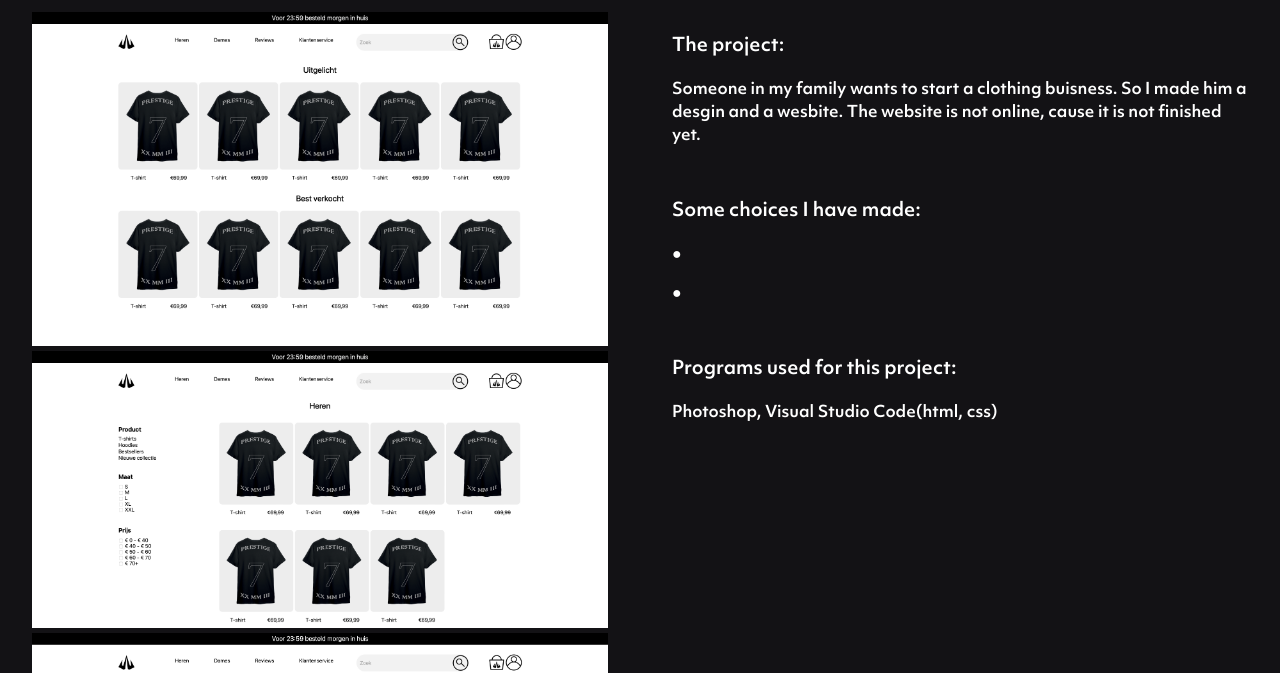
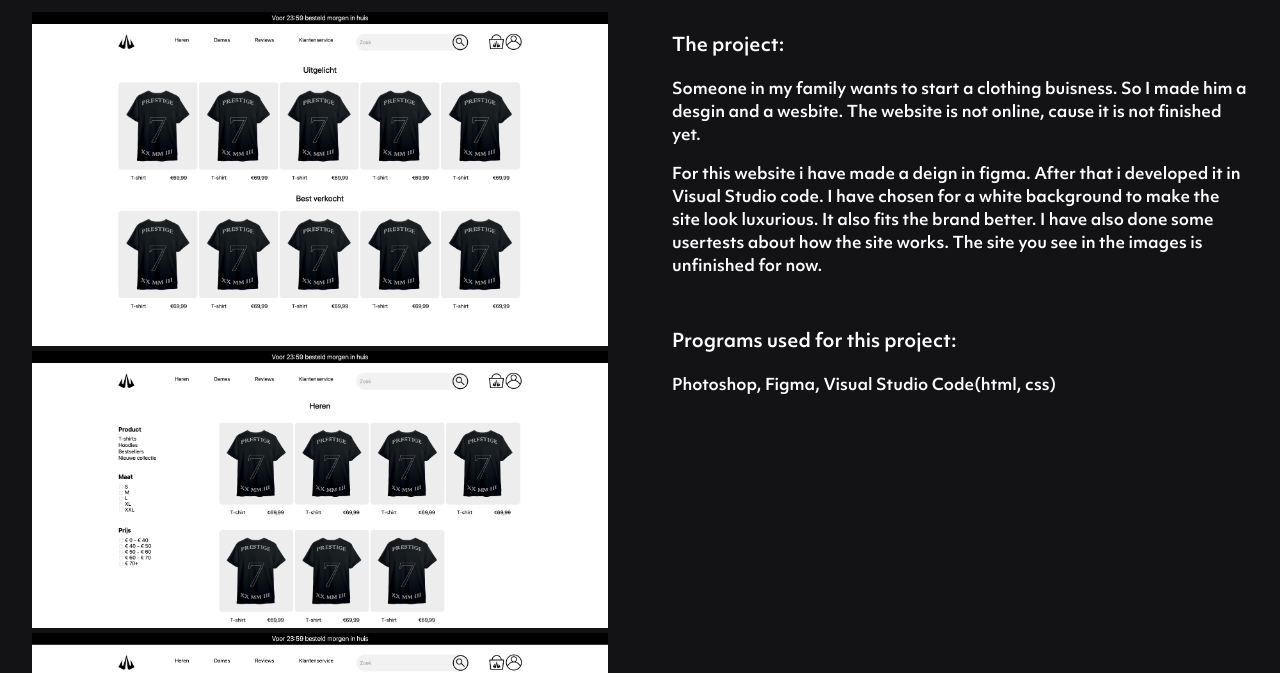
Before and after one commit to ByNielsLantinga/PortfolioNielsLantinga, a plain HTML site: page prestigewear.html in a window 1280 px wide. Shown: the part 133-806 px from the top of the page. Drawn offline with Linux system fonts and the light colour scheme.

Commit message:
presigewear tekst gefixed op feedback

```diff
--- a/prestigewear.html
+++ b/prestigewear.html
@@ -32,16 +32,11 @@
             <div class="projectinfo">
                 <h3>The project:</h3>
                 <p>Someone in my family wants to start a clothing buisness. So I made him a desgin and a wesbite. The website is not online, cause it is not finished yet.</p>
-                <p></p>
+                <p>For this website i have made a deign in figma. After that i developed it in Visual Studio code. I have chosen for a white background to make the site look luxurious. It also fits the brand better. I have also done some usertests about how the site works. The site you see in the images is unfinished for now.</p>
             </div>
 
-            <div class="projectinfo">
-                <h3>Some choices I have made:</h3>
-                <p>● </p>
-                <p>● </p>
-            </div>
             <h3>Programs used for this project:</h3>
-            <p class="projecttekst">Photoshop, Visual Studio Code(html, css)</p>
+            <p class="projecttekst">Photoshop, Figma, Visual Studio Code(html, css)</p>
         </div>
     </div>
 
```
